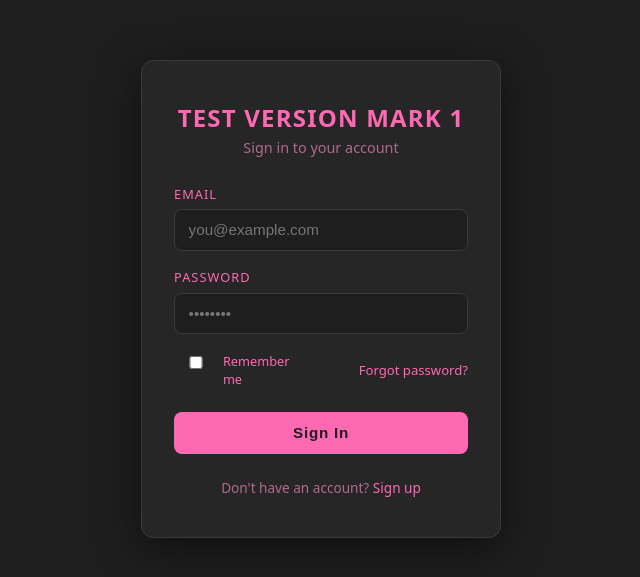
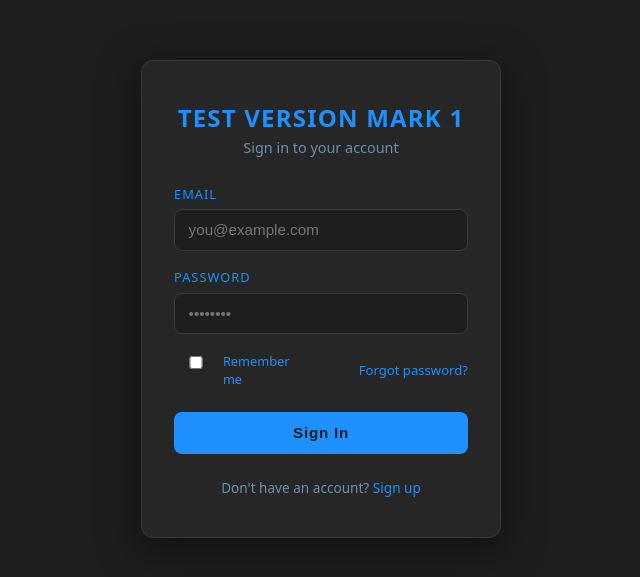
Before and after one commit to KeithNolan19/Invoice-Creator-, a plain HTML site: page test-version-1.html in a window 1280 px wide. Shown: the part 101-678 px from the top of the page, without its empty margins (319-959 px from the left). Drawn offline with Linux system fonts and the light colour scheme.

Commit message:
changed to blue

```diff
--- a/test-version-1.html
+++ b/test-version-1.html
@@ -14,7 +14,7 @@
       min-height: 100vh;
       font-family: system-ui, -apple-system, sans-serif;
       background: #1e1e1e;
-      color: #ff69b4;
+      color: #1e90ff;
     }
     .card {
       width: 100%;
@@ -34,7 +34,7 @@
     p.sub {
       margin: 0 0 1.75rem;
       text-align: center;
-      color: #b06a8c;
+      color: #6a90b0;
       font-size: 0.9rem;
     }
     label {
@@ -56,7 +56,7 @@
     }
     input:focus {
       outline: none;
-      border-color: #ff69b4;
+      border-color: #1e90ff;
     }
     .row {
       display: flex;
@@ -73,12 +73,12 @@
       align-items: center;
       gap: 0.4rem;
     }
-    a { color: #ff69b4; text-decoration: none; }
+    a { color: #1e90ff; text-decoration: none; }
     a:hover { text-decoration: underline; }
     button {
       width: 100%;
       padding: 0.8rem;
-      background: #ff69b4;
+      background: #1e90ff;
       border: none;
       border-radius: 8px;
       color: #1e1e1e;
@@ -87,12 +87,12 @@
       letter-spacing: 0.05em;
       cursor: pointer;
     }
-    button:hover { background: #ff85c2; }
+    button:hover { background: #4da6ff; }
     p.foot {
       margin: 1.5rem 0 0;
       text-align: center;
       font-size: 0.85rem;
-      color: #b06a8c;
+      color: #6a90b0;
     }
   </style>
 </head>
```
